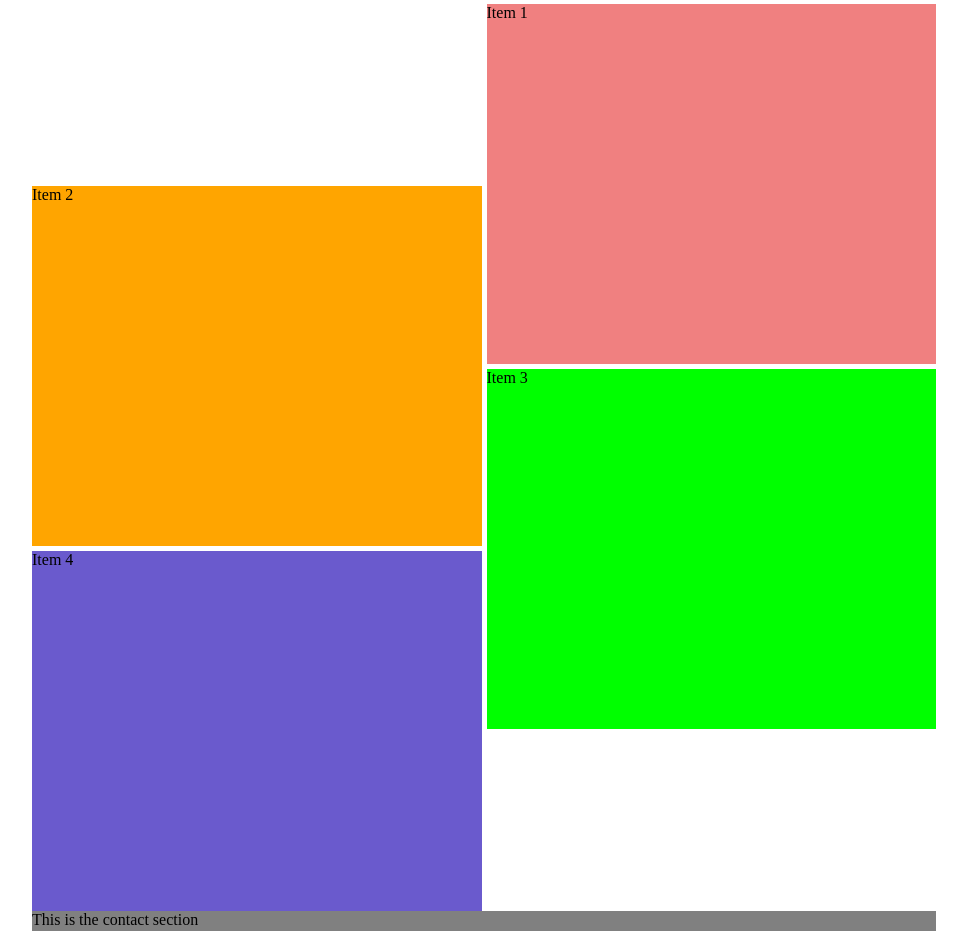
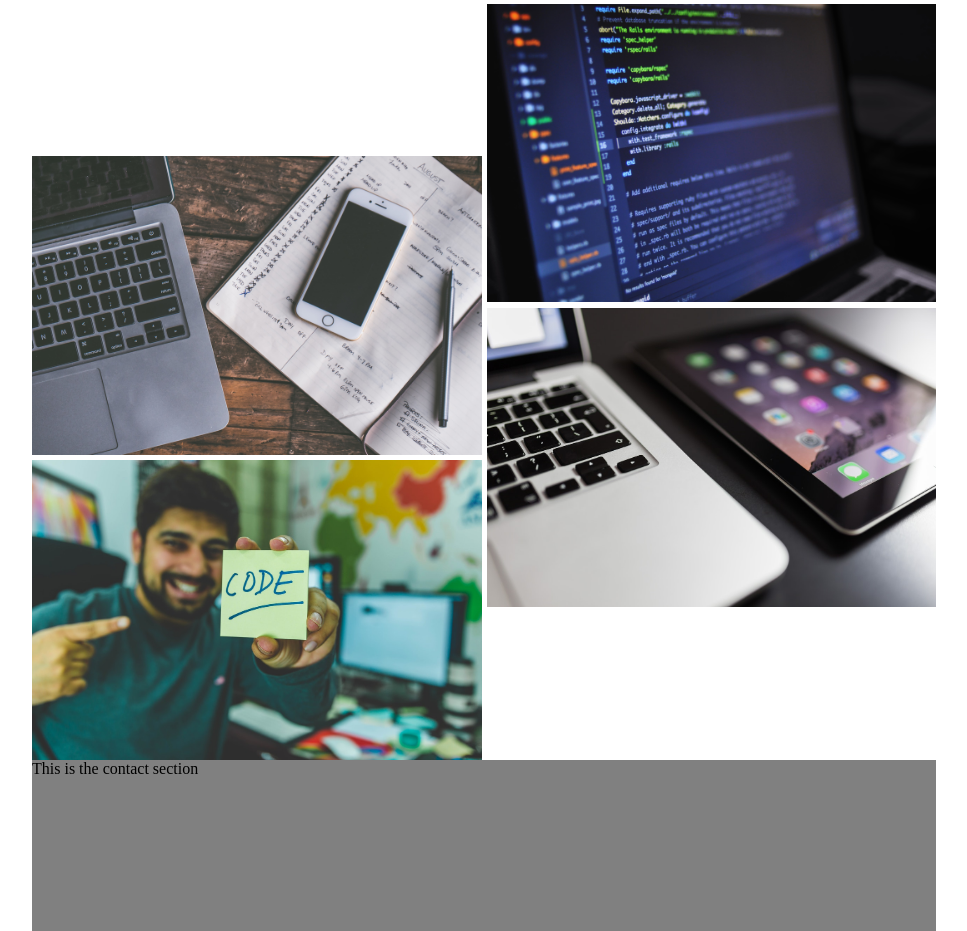
Before and after one commit to BrChung/swe-portfolio, a Gatsby site: page / in a window 1280 px wide. Shown: the part 1411-2342 px from the top of the page, without its empty margins (156-1123 px from the left). Built offline with nearby package versions, Linux system fonts and the light colour scheme; Gatsby itself is replaced by a stand-in of ours.

Commit message:
🚀 Initial Commit

```diff
--- a/src/components/About.tsx
+++ b/src/components/About.tsx
@@ -1,10 +1,18 @@
 import React from "react"
+import PropTypes from "prop-types"
+import Img from "gatsby-image"
 import "../styles/About.scss"
 
-export default function About() {
+export default function About({ pic }) {
   return (
     <section id="about">
-      <div className="about-image-container"></div>
+      <div className="about-image-container">
+        <Img
+          className="about-profile-image"
+          fluid={pic.childImageSharp.fluid}
+          alt="Avatar"
+        />
+      </div>
       <div className="about-text-container">
         <h2>
           <span className="accent">1.&nbsp;</span>About Me
--- a/src/components/Work.tsx
+++ b/src/components/Work.tsx
@@ -1,7 +1,8 @@
 import React from "react"
+import Img from "gatsby-image"
 import "../styles/Work.scss"
 
-export default function Work() {
+export default function Work({ pic1, pic2, pic3, pic4 }) {
   return (
     <section id="work">
       <h2>
@@ -9,10 +10,30 @@ export default function Work() {
         My Latest Work
       </h2>
       <div className="work-container">
-        <div className="work-grid-item-1">Item 1</div>
-        <div className="work-grid-item-2">Item 2</div>
-        <div className="work-grid-item-3">Item 3</div>
-        <div className="work-grid-item-4">Item 4</div>
+        <div className="work-grid-item-1">
+          <Img
+            className="work-grid-item-image"
+            fluid={pic1.childImageSharp.fluid}
+          />
+        </div>
+        <div className="work-grid-item-2">
+          <Img
+            className="work-grid-item-image"
+            fluid={pic2.childImageSharp.fluid}
+          />
+        </div>
+        <div className="work-grid-item-3">
+          <Img
+            className="work-grid-item-image"
+            fluid={pic3.childImageSharp.fluid}
+          />
+        </div>
+        <div className="work-grid-item-4">
+          <Img
+            className="work-grid-item-image"
+            fluid={pic4.childImageSharp.fluid}
+          />
+        </div>
       </div>
     </section>
   )
--- a/src/pages/index.tsx
+++ b/src/pages/index.tsx
@@ -1,4 +1,5 @@
 import React from "react"
+import { graphql } from "gatsby"
 import Layout from "../components/Layout"
 import About from "../components/About"
 import Contact from "../components/Contact"
@@ -6,13 +7,58 @@ import Landing from "../components/Landing"
 import Work from "../components/Work"
 import "../styles/index.scss"
 
-export default function Home() {
+export default function Home({ data }) {
   return (
     <Layout>
       <Landing />
-      <About />
-      <Work />
+      <About pic={data.aboutPic} />
+      <Work
+        pic1={data.project1}
+        pic2={data.project2}
+        pic3={data.project3}
+        pic4={data.project4}
+      />
       <Contact />
     </Layout>
   )
 }
+
+export const pageQuery = graphql`
+  query {
+    aboutPic: file(relativePath: { eq: "about.jpeg" }) {
+      childImageSharp {
+        fluid(maxWidth: 600, quality: 90) {
+          ...GatsbyImageSharpFluid
+        }
+      }
+    }
+    project1: file(relativePath: { eq: "example1.jpg" }) {
+      childImageSharp {
+        fluid(maxWidth: 400, quality: 90) {
+          ...GatsbyImageSharpFluid
+        }
+      }
+    }
+    project2: file(relativePath: { eq: "example2.jpg" }) {
+      childImageSharp {
+        fluid(maxWidth: 400, quality: 90) {
+          ...GatsbyImageSharpFluid
+        }
+      }
+    }
+    project3: file(relativePath: { eq: "example3.jpg" }) {
+      childImageSharp {
+        fluid(maxWidth: 400, quality: 90) {
+          ...GatsbyImageSharpFluid
+        }
+      }
+    }
+    project4: file(relativePath: { eq: "example4.jpg" }) {
+      childImageSharp {
+        fluid(maxWidth: 400, quality: 90) {
+          ...GatsbyImageSharpFluid
+        }
+      }
+    }
+  }
+`
--- a/src/styles/About.scss
+++ b/src/styles/About.scss
@@ -19,3 +19,7 @@
   opacity: 10%;
   white-space: nowrap;
 }
+
+.about-profile-image {
+  border-radius: 18px;
+}
--- a/src/styles/Work.scss
+++ b/src/styles/Work.scss
@@ -12,25 +12,17 @@
 }
 
 .work-grid-item-1 {
-  background: lightcoral;
   grid-area: item1;
-  height: 360px;
 }
 
 .work-grid-item-2 {
-  background: orange;
   grid-area: item2;
-  height: 360px;
 }
 
 .work-grid-item-3 {
-  background: lime;
   grid-area: item3;
-  height: 360px;
 }
 
 .work-grid-item-4 {
-  background: slateblue;
   grid-area: item4;
-  height: 360px;
 }
```
